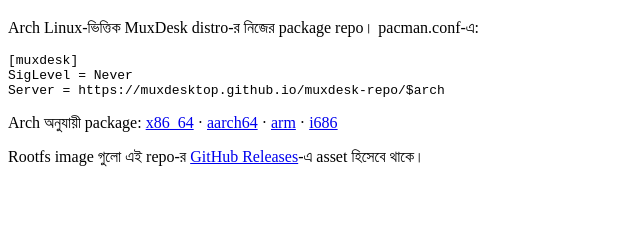
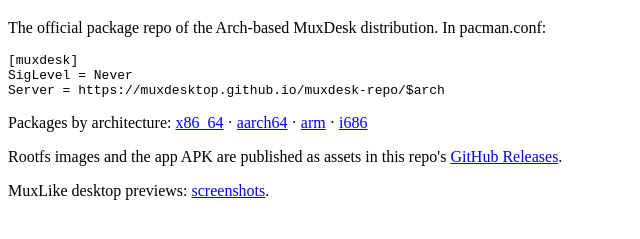
Before and after one commit to muxdesktop/muxdesk-repo, a plain HTML site: page index.html in a window 1280 px wide. Shown: the part 61-300 px from the top of the page, without its empty margins (0-640 px from the left). Drawn offline with Linux system fonts and the light colour scheme.

Commit message:
index.html: English text (remove Bengali from repo)

```diff
--- a/index.html
+++ b/index.html
@@ -1,11 +1,12 @@
 <!DOCTYPE html>
-<html lang="bn"><head><meta charset="utf-8"><title>MuxDesk pacman repo</title></head>
+<html lang="en"><head><meta charset="utf-8"><title>MuxDesk pacman repo</title></head>
 <body>
 <h1>MuxDesk — [muxdesk] pacman repo</h1>
-<p>Arch Linux-ভিত্তিক MuxDesk distro-র নিজের package repo। pacman.conf-এ:</p>
+<p>The official package repo of the Arch-based MuxDesk distribution. In pacman.conf:</p>
 <pre>[muxdesk]
 SigLevel = Never
 Server = https://muxdesktop.github.io/muxdesk-repo/$arch</pre>
-<p>Arch অনুযায়ী package: <a href="x86_64/">x86_64</a> · <a href="aarch64/">aarch64</a> · <a href="arm/">arm</a> · <a href="i686/">i686</a></p>
-<p>Rootfs image গুলো এই repo-র <a href="https://github.com/muxdesktop/muxdesk-repo/releases">GitHub Releases</a>-এ asset হিসেবে থাকে।</p>
+<p>Packages by architecture: <a href="x86_64/">x86_64</a> · <a href="aarch64/">aarch64</a> · <a href="arm/">arm</a> · <a href="i686/">i686</a></p>
+<p>Rootfs images and the app APK are published as assets in this repo's <a href="https://github.com/muxdesktop/muxdesk-repo/releases">GitHub Releases</a>.</p>
+<p>MuxLike desktop previews: <a href="https://github.com/muxdesktop/muxdesk-repo/tree/main/screenshots">screenshots</a>.</p>
 </body></html>
```
